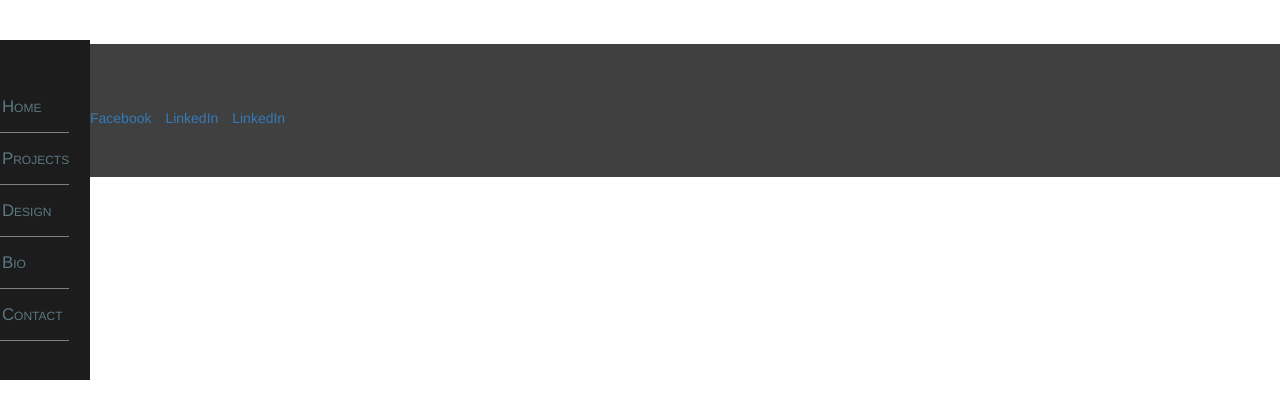
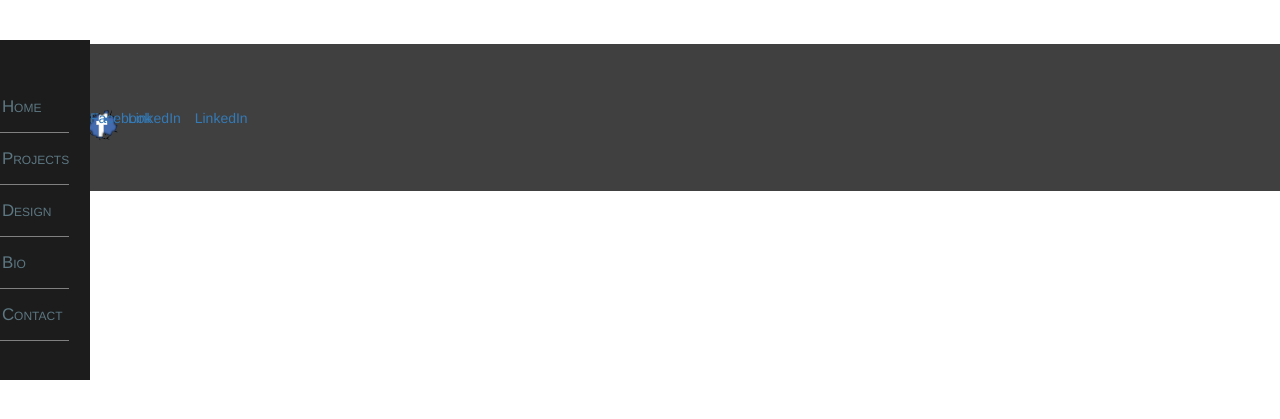
Before and after one commit to Djibba22/thejohndinsmore.com, a PHP site: page /bio.php in a window 1280 px wide. Shown: the top 419 px of the page. Run offline with PHP 8.4, Linux system fonts and the light colour scheme; some libraries are stand-ins or nearby versions.

Commit message:
adjusted background

```diff
--- a/public/css/styles.css
+++ b/public/css/styles.css
@@ -118,9 +118,18 @@ footer{
     color: #fff;
     padding-bottom: 39px;
 }
+.footer-primary > ul a{
+    text-decoration: none;
+}
 .social{
     color:#5c7782;
     list-style-type: none;
+}
+.icon-social-facebook{
+    background-size: cover;
+    width: 34px;
+    height: 34px;
+    background-image:url(../public/images/facebookcrack.png);
 }
 
 /*margin for the icons in the footer*/
```
